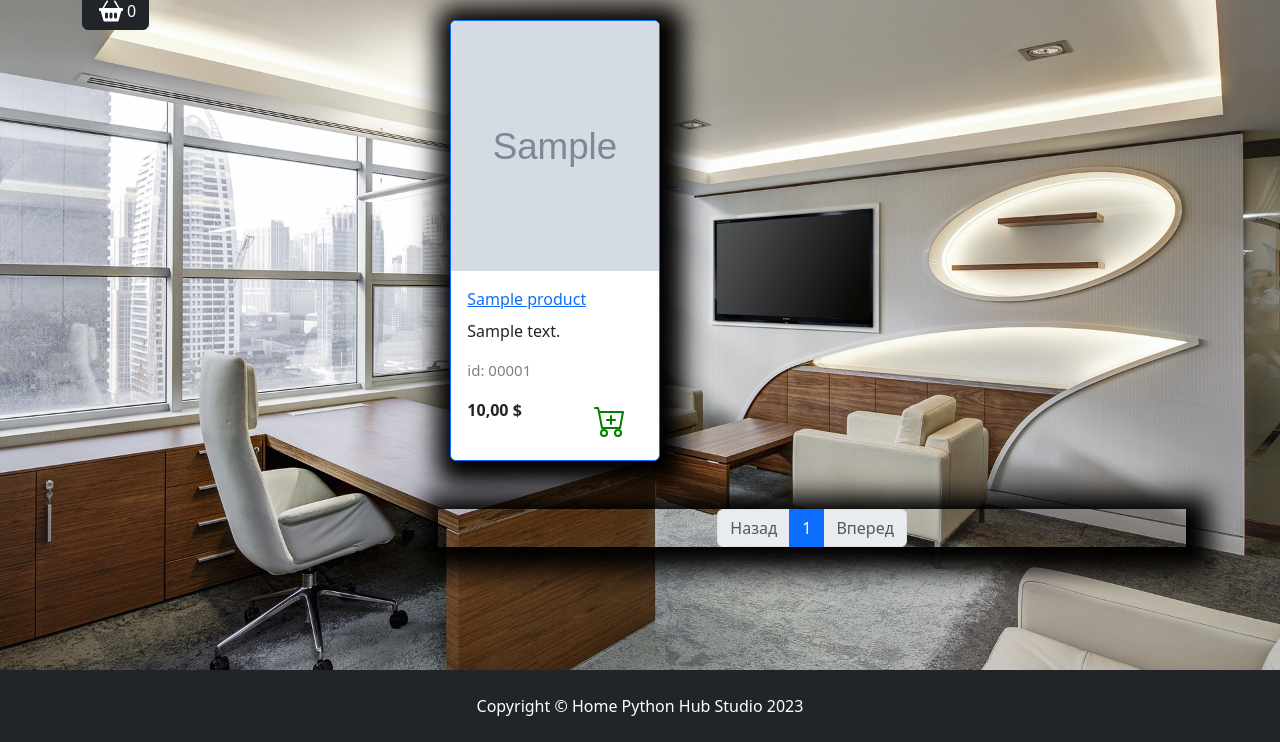
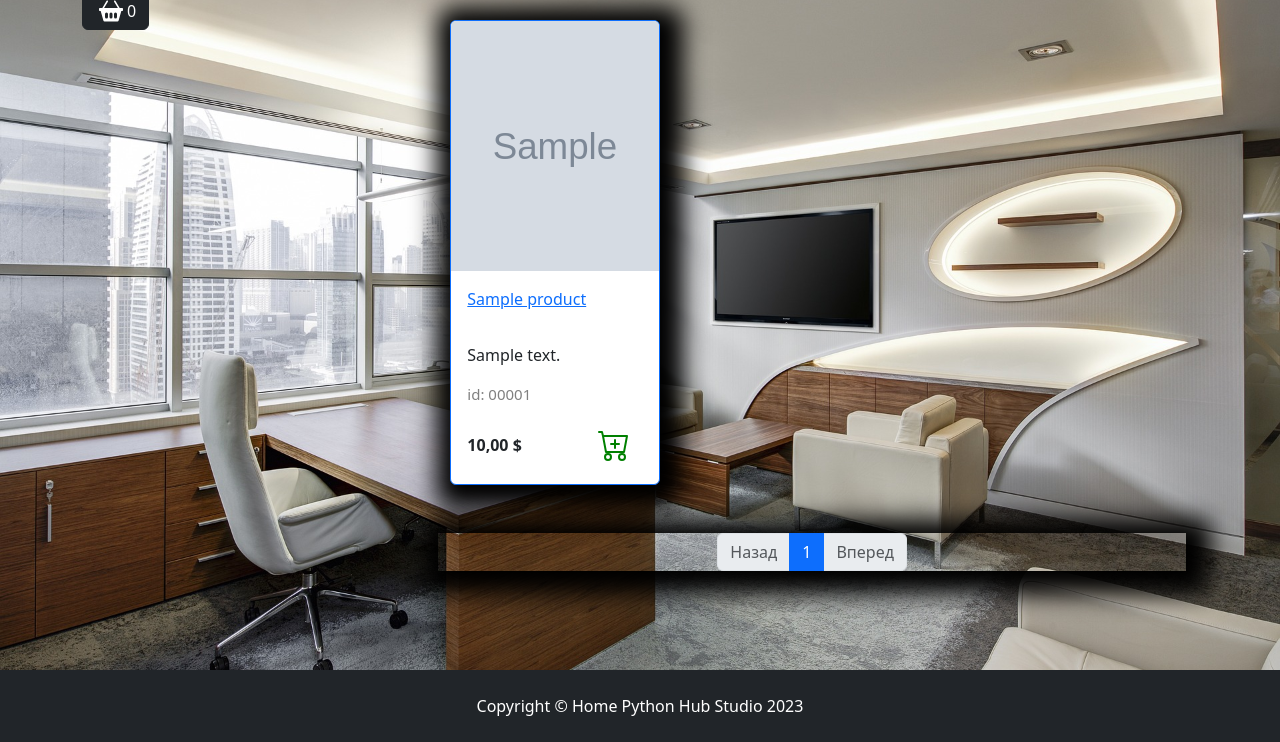
Before and after one commit to Viktor6109/bake, a Django app: a page that uses goods/templates/goods/catalog.html in a window 1280 px wide. Shown: the part 114-856 px from the top of the page. Run offline with Django 5.2, Linux system fonts and the light colour scheme; tables that the repository leaves empty hold one stand-in row (values such as "Sample post"); grey boxes marked "Sample" are stand-in pictures; parts of the project's set-up code (start-up, migrations or seed data) failed here and were passed over; some libraries are stand-ins or nearby versions.

Commit message:
add pagination

```diff
--- a/goods/templates/goods/catalog.html
+++ b/goods/templates/goods/catalog.html
@@ -2,140 +2,189 @@
 {% load static %}
 
 {% block css %}
-    <link rel="stylesheet" href={% static "deps/css/my_footer_css.css" %}>
+    <link rel="stylesheet" href="{% static 'deps/css/my_footer_css.css' %}"/>
+    <link rel="stylesheet" href="{% static 'deps/css/my_css.css' %}"/>
 {% endblock %}
-
 {% block content %}
     <div class="container">
         <div class="row mt-1">
-            <div class="col-lg-2">
-                <!-- Пустой блок на усмотрение -->
-            </div>
+            <div class="col-lg-2"></div>
+
             <div class="col-lg-10">
-                <!-- Контент на странице -->
                 <div class="row">
-                    <!-- Форма фильтров -->
+                    <!-- Фильтры -->
                     <div class="dropdown mb-2">
-                        <button class="btn btn-secondary dropdown-toggle btn-dark" type="button"
+                        <button
+                                class="btn btn-secondary dropdown-toggle btn-dark"
+                                type="button"
                                 data-bs-toggle="dropdown"
-                                aria-expanded="false">
+                                aria-expanded="false"
+                        >
                             Фильтры
                         </button>
 
-                        <form action="{% url "goods:catalog" slug_url %}" method="get" class="dropdown-menu bg-dark"
-                              data-bs-theme="dark">
+                        <form
+                                action="{% url 'goods:catalog' slug_url %}"
+                                method="get"
+                                class="dropdown-menu bg-dark"
+                                data-bs-theme="dark"
+                        >
                             <div class="form-check text-white mx-3">
-                                <input class="form-check-input" type="checkbox" name="on_sale" id="flexCheckDefault"
-                                       value="on" {% if request.GET.on_sale == 'on' %} checked {% endif %}>
-                                {#                                <input type="hidden" name="q" value="request.GET.q">#}
-                                <label class="form-check-label" for="flexCheckDefault">
-                                    Товары по акции
-                                </label>
+                                <input
+                                        class="form-check-input"
+                                        type="checkbox"
+                                        name="on_sale"
+                                        value="on"
+                                        {% if request.GET.on_sale == "on" %}checked{% endif %}
+
+                                />
+                                <label class="form-check-label"> Товары по акции </label>
                             </div>
+
                             <p class="text-white mx-3 mt-3">Сортировать:</p>
+
                             <div class="form-check text-white mx-3">
-                                <input class="form-check-input" type="radio" name="order_by" id="flexRadioDefault1"
+                                <input
+                                        class="form-check-input"
+                                        type="radio"
+                                        name="order_by"
                                         value="default"
-                                        {% if not request.GET.order_by or request.GET.order_by == 'default' %}
+                                        {% if not request.GET.order_by or request.GET.order_by == "default" %}
                                         checked
-                                        {% endif %}>
-                                <label class="form-check-label" for="flexRadioDefault1">
-                                    По умолчанию
-                                </label>
+                                        {% endif %}
+                                />
+                                <label class="form-check-label"> По умолчанию </label>
                             </div>
+
                             <div class="form-check text-white mx-3">
-                                <input class="form-check-input" type="radio" name="order_by" id="flexRadioDefault2"
-                                       value="price" {% if request.GET.order_by == 'price' %} checked {% endif %}>
-                                <label class="form-check-label" for="flexRadioDefault2">
-                                    От дешевых к дорогим
-                                </label>
+                                <input
+                                        class="form-check-input"
+                                        type="radio"
+                                        name="order_by"
+                                        value="price"
+                                        {% if request.GET.order_by == "price" %}checked{% endif %}
+
+                                />
+                                <label class="form-check-label"> От дешевых к дорогим </label>
                             </div>
+
                             <div class="form-check text-white mx-3">
-                                <input class="form-check-input" type="radio" name="order_by" id="flexRadioDefault3"
-                                       value="-price" {% if request.GET.order_by == '-price' %} checked {% endif %}>
-                                <label class="form-check-label" for="flexRadioDefault3">
-                                    От дорогих к дешевым
-                                </label>
+                                <input
+                                        class="form-check-input"
+                                        type="radio"
+                                        name="order_by"
+                                        value="-price"
+                                        {% if request.GET.order_by == "-price" %}checked{% endif %}
+
+                                />
+                                <label class="form-check-label"> От дорогих к дешевым </label>
                             </div>
-                            <button type="submit" class="btn btn-primary mx-3 mt-3">Применить</button>
+
+                            <button type="submit" class="btn btn-primary mx-3 mt-3">
+                                Применить
+                            </button>
                         </form>
                     </div>
-                    <!-- Карта товара -->
+
+                    <!-- Карточки товаров -->
                     {% for product in goods %}
                         <div class="col-lg-4 col-md-6 p-4">
                             <div class="card border-primary rounded custom-shadow">
                                 {% if product.image %}
-                                    <img src=" {{ product.image.url }} " class="card-img-top product-img"
-                                         alt="{{ product.name }}"> {% else %}
-                                    <img src=" {% static 'deps/images/Not found image.png' %} "
-                                         class="card-img-top product-img" alt="Not found ">
+                                    <img
+                                            src="{{ product.image.url }}"
+                                            class="card-img-top product-img"
+                                            alt="{{ product.name }}"
+                                    />
+                                {% else %}
+                                    <img
+                                            src="{% static 'deps/images/Not found image.png' %}"
+                                            class="card-img-top product-img"
+                                            alt="Not found"
+                                    />
                                 {% endif %}
 
                                 <div class="card-body">
                                     <a href="{% url 'goods:product' product.slug %}">
                                         <p class="card-title">{{ product.name }}</p>
                                     </a>
-                                    <p class="card-text">{{ product.description|truncatechars:45 }}</p>
+
+                                    <p class="card-text">
+                                        {{ product.description|truncatechars:45 }}
+                                    </p>
+
                                     <p class="product_id">id: {{ product.display_id }}</p>
-                                    <div class="d-flex justify-content-between">
 
+                                    <div class="d-flex justify-content-between align-items-center">
                                         {% if product.discount %}
-                                            <p><s>{{ product.price }}</s> $</p>
-                                            <p><strong>{{ product.sell_price }} $</strong></p>
-                                            <span class="badge bg-warning text-dark">Скидка {{ product.discount }}</span>
+                                            <div>
+                                                <p class="mb-0"><s>{{ product.price }}</s> $</p>
+                                                <p class="mb-0">
+                                                    <strong>{{ product.sell_price }} $</strong>
+                                                </p>
+                                                <span class="badge bg-warning text-dark">
+                                                     Скидка {{ product.discount }}
+                                                </span>
+                                            </div>
                                         {% else %}
-                                            <p><strong>{{ product.price }} $</strong></p>
+                                            <p class="mb-0"><strong>{{ product.price }} $</strong></p>
                                         {% endif %}
 
                                         <a href="#" class="btn add-to-cart">
-                                            <img class="mx-1" src="{% static "deps/icons/cart-plus.svg" %}"
-                                                 alt="Catalog Icon"
-                                                 width="32" height="32">
+                                            <img
+                                                    src="{% static 'deps/icons/cart-plus.svg' %}"
+                                                    width="32"
+                                                    height="32"
+                                                    alt="Cart"
+                                            />
                                         </a>
                                     </div>
                                 </div>
                             </div>
                         </div>
                     {% endfor %}
+                </div>
 
-                </div>
                 <!-- Пагинация -->
-                <nav aria-label="Page navigation example">
+                <nav>
                     <ul class="pagination justify-content-center my-4 custom-shadow">
-                        <li class="page-item {% if not goods.has_previous %} disabled {% endif %}">
+                        {% if goods.has_previous %}
+                            <li class="page-item">
                                 <a class="page-link"
-                               href="{% if goods.has_previous %}?page={{ goods.previous_page_number }}
+                                   href="?page={{ goods.previous_page_number }}{% if params %}&{{ params }}{% endif %}">Назад</a>
+                            </li>
                         {% else %}
-                               #
-                               {% endif %} ">Назад
-                            </a>
-                        </li>
+                            <li class="page-item disabled"><span class="page-link">Назад</span></li>
+                        {% endif %}
+
                         {% for page in goods.paginator.page_range %}
-                            {% if page >= goods.number|add:-2 and page <= goods.number|add:+2 %}
-                                <li class="page-item {% if goods.number == page %} active {% endif %}">
-                                    <a class="page-link" href="?page={{ page }}">{{ page }}</a>
+                            {% if page >= goods.number|add:-2 and page <= goods.number|add:2 %}
+                                <li class="page-item {% if goods.number == page %}active{% endif %}">
+                                    <a class="page-link"
+                                       href="?page={{ page }}{% if params %}&{{ params }}{% endif %}"> {{ page }} </a>
                                 </li>
                             {% endif %}
                         {% endfor %}
-                        <li class="page-item {% if not goods.has_next %} disabled {% endif %}">
+
+                        {% if goods.has_next %}
+                            <li class="page-item">
                                 <a class="page-link"
-                               href="{% if goods.has_next %}?page={{ goods.next_page_number }}
+                                   href="?page={{ goods.next_page_number }}{% if params %}&{{ params }}{% endif %}">Вперед</a>
+                            </li>
                         {% else %}
-                            #
-                            {% endif %} ">Вперед
-                            </a>
-                        </li>
+                            <li class="page-item disabled"><span class="page-link">Вперед</span></li>
+                        {% endif %}
                     </ul>
                 </nav>
             </div>
         </div>
     </div>
-{% endblock %}
-
-{% block footer %}
+{% endblock %} {% block footer %}
     <footer class="py-4 bg-dark">
         <div class="container">
-            <p class="m-0 text-center text-white">Copyright &copy; Home Python Hub Studio 2023</p>
+            <p class="m-0 text-center text-white">
+                Copyright &copy; Home Python Hub Studio 2023
+            </p>
         </div>
     </footer>
 {% endblock %}
--- a/goods/urls.py
+++ b/goods/urls.py
@@ -1,9 +1,9 @@
 from django.urls import path
+from . import views
 
-from goods import views
 
 app_name = 'goods'
 urlpatterns = [
+    path('product/<slug:product_slug>/', views.product, name='product'),
     path('<slug:category_slug>/', views.catalog, name='catalog'),
-    path('product/<slug:product_slug>/', views.product, name='product'),
 ]
--- a/goods/views.py
+++ b/goods/views.py
@@ -1,41 +1,86 @@
-from django.core.paginator import Paginator
+from django.core.paginator import Paginator, EmptyPage, PageNotAnInteger
 from django.shortcuts import render
 
 from goods.models import Products
 
 
 # Create your views here.
+# def catalog(request, category_slug):
+#     page: int = request.GET.get('page', 1)
+#     on_sale: bool = request.GET.get('on_sale', None)
+#     order_by = request.GET.get('order_by', None)
+
+#     if category_slug == 'all':
+#         goods = Products.objects.all()
+#     else:
+#         goods = Products.objects.filter(category__slug=category_slug)
+
+#     if on_sale:
+#         goods = goods.filter(discount__gt=0)
+
+#     if order_by and order_by != "default":
+#         goods=goods.order_by(order_by)
+
+#     paginator = Paginator(goods, 3)
+#     current_page = paginator.get_page(page)
+
+#     context = {
+#         'title': 'Продукция',
+#         'goods': current_page,
+#         'slug_url': category_slug,
+#     }
+
+
+#     return render(request, 'goods/catalog.html', context)
 def catalog(request, category_slug):
-    page: int = request.GET.get('page', 1)
-    on_sale: bool = request.GET.get('on_sale', None)
-    order_by = request.GET.get('order_by', None)
-
-    if category_slug == 'all':
+    if category_slug == "all":
         goods = Products.objects.all()
     else:
         goods = Products.objects.filter(category__slug=category_slug)
 
-    if on_sale:
+    # Применяем фильтры и сортировку
+    on_sale = request.GET.get("on_sale")
+    if on_sale == "on":
         goods = goods.filter(discount__gt=0)
 
-    if order_by and order_by != "default":
-        goods=goods.order_by(order_by)
+    order_by = request.GET.get("order_by", "default")
+    if order_by == "price":
+        goods = goods.order_by("price")
+    elif order_by == "-price":
+        goods = goods.order_by("-price")
+    # Пагинация
+    page = request.GET.get("page", 1)
+    paginator = Paginator(goods, 3)
 
-    paginator = Paginator(goods, 3)
-    current_page = paginator.get_page(page)
+    # Безопасное преобразование page в число
+    try:
+        page_num = int(page)
+    except (ValueError, TypeError):
+        page_num = 1
+
+    if page_num < 1:
+        page_num = 1
+
+    current_page = paginator.get_page(page_num)
+
+    # Сериализуем GET-параметры, исключая page, чтобы сохранить фильтры при переходе
+    params = request.GET.copy()
+    params.pop("page", None)
+    params = params.urlencode()
 
     context = {
-        'title': 'Продукция',
-        'goods': current_page,
-        'slug_url': category_slug,
+        "title": "Продукция",
+        "goods": current_page,
+        "slug_url": category_slug,
+        "params": params,
     }
 
-    return render(request, 'goods/catalog.html', context)
+    return render(request, "goods/catalog.html", context)
 
 
 def product(request, product_slug):
     product = Products.objects.get(slug=product_slug)
     context = {
-        'product': product,
+        "product": product,
     }
-    return render(request, 'goods/product.html', context)
+    return render(request, "goods/product.html", context)
--- a/static/deps/css/my_css.css
+++ b/static/deps/css/my_css.css
@@ -48,7 +48,38 @@ section {
 }
 
 .product-img {
-    height: 250px; /* нужная высота */
-    object-fit: cover; /* обрезает, сохраняя пропорции */
+    height: 250px;
+    /* нужная высота */
+    object-fit: cover;
+    /* обрезает, сохраняя пропорции */
     width: 100%;
 }
+
+/* Выравнивание карточек товаров */
+.card {
+    height: 100%;
+    display: flex;
+    flex-direction: column;
+}
+
+.card-body {
+    flex: 1;
+    display: flex;
+    flex-direction: column;
+}
+
+.card-title {
+    min-height: 3rem;
+    overflow: hidden;
+    display: -webkit-box;
+    -webkit-line-clamp: 2;
+    -webkit-box-orient: vertical;
+}
+
+.card-text {
+    flex: 1;
+    overflow: hidden;
+    display: -webkit-box;
+    -webkit-line-clamp: 2;
+    -webkit-box-orient: vertical;
+}
```
Also changed, not shown: goods/models.py (+41 -21 lines). Lines whose indentation alone changed are shown as unchanged.
